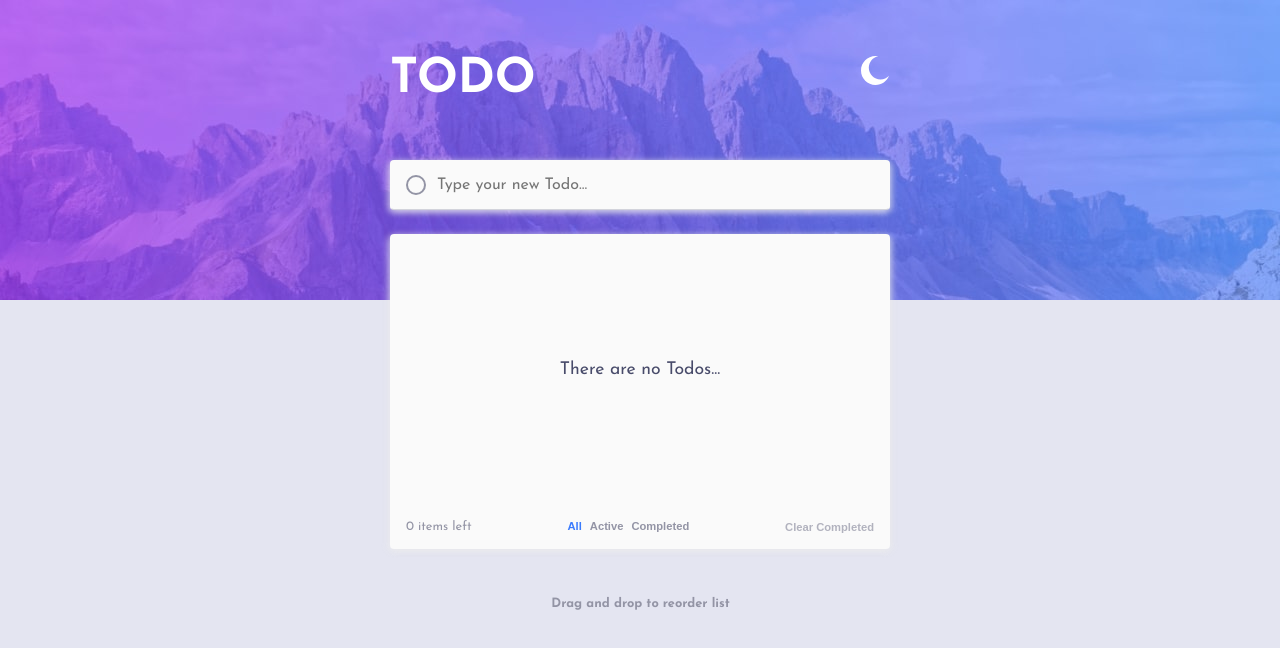
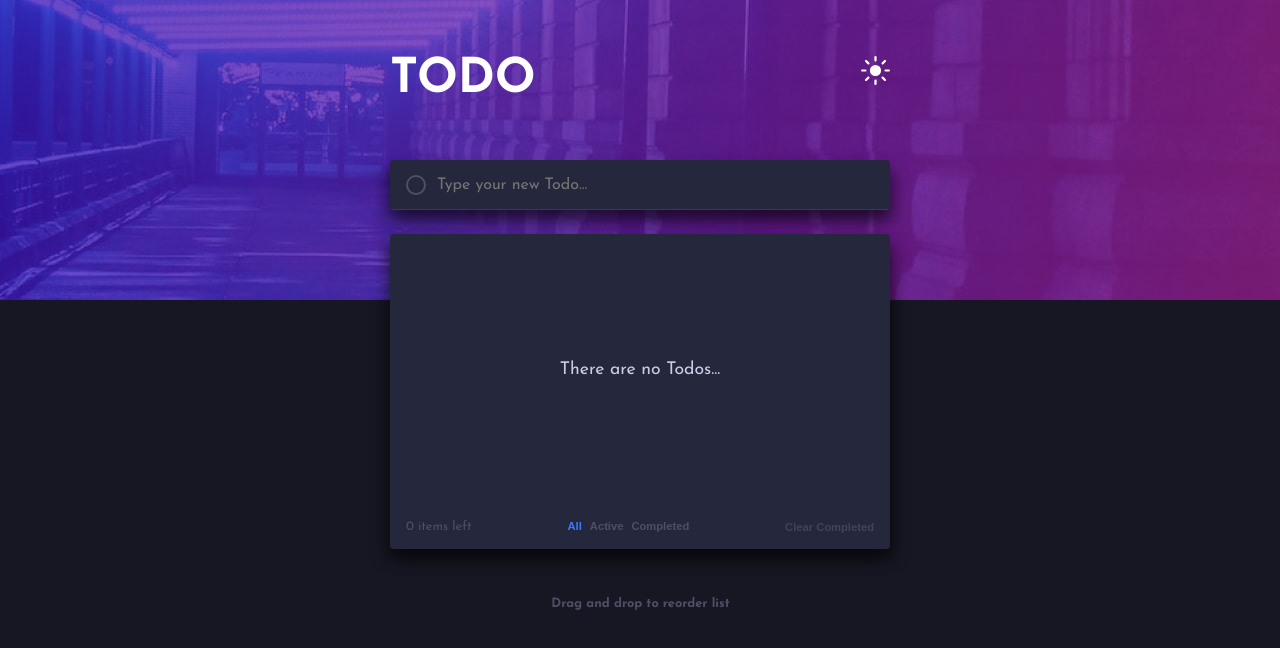
Before and after one commit to ghostwriter7/todo-app, an Angular app: page / in a window 1280 px wide. Shown: the top 648 px of the page. Built offline with nearby package versions, Linux system fonts and the light colour scheme.

Commit message:
swap initial theme to dark

```diff
--- a/src/theme/theme.service.ts
+++ b/src/theme/theme.service.ts
@@ -23,7 +23,7 @@ export class ThemeService {
   public loadTheme(): void {
     const favoriteTheme = localStorage.getItem('theme');
 
-    this.active = favoriteTheme === 'dark' ? dark : light;
+    this.active = favoriteTheme === 'light' ? light : dark;
     this.setActiveTheme();
   }
 
```
